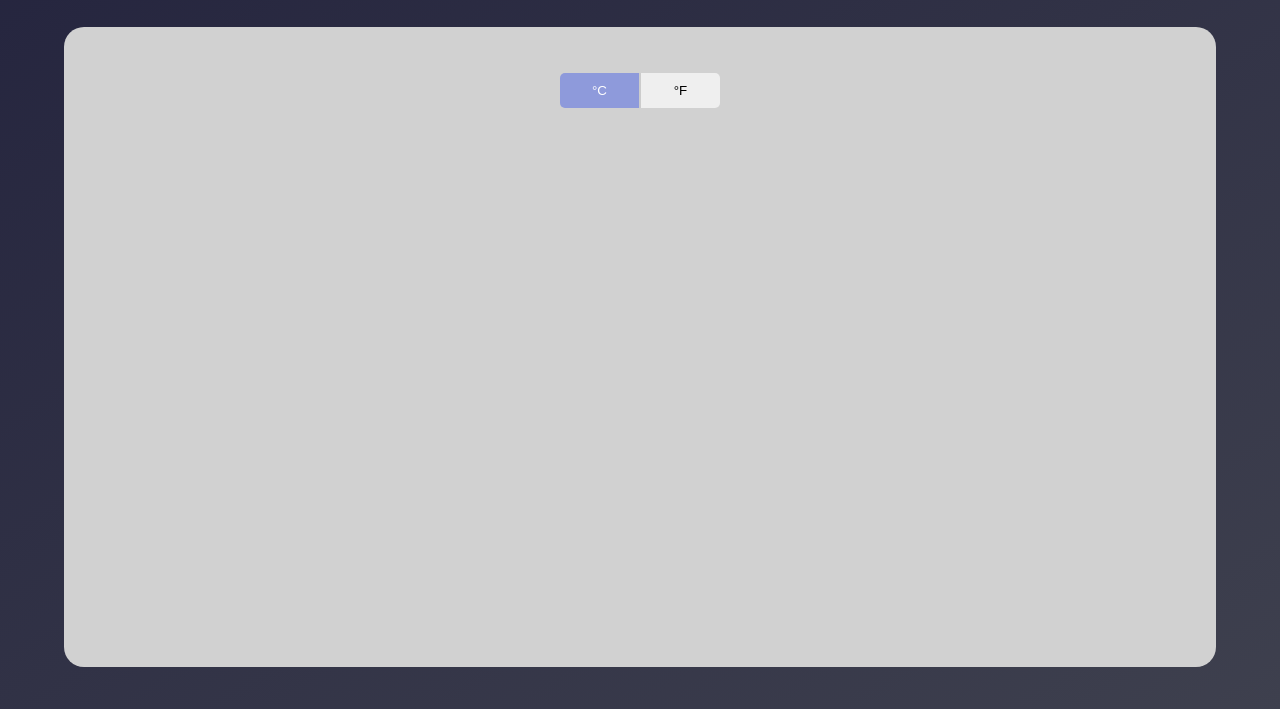
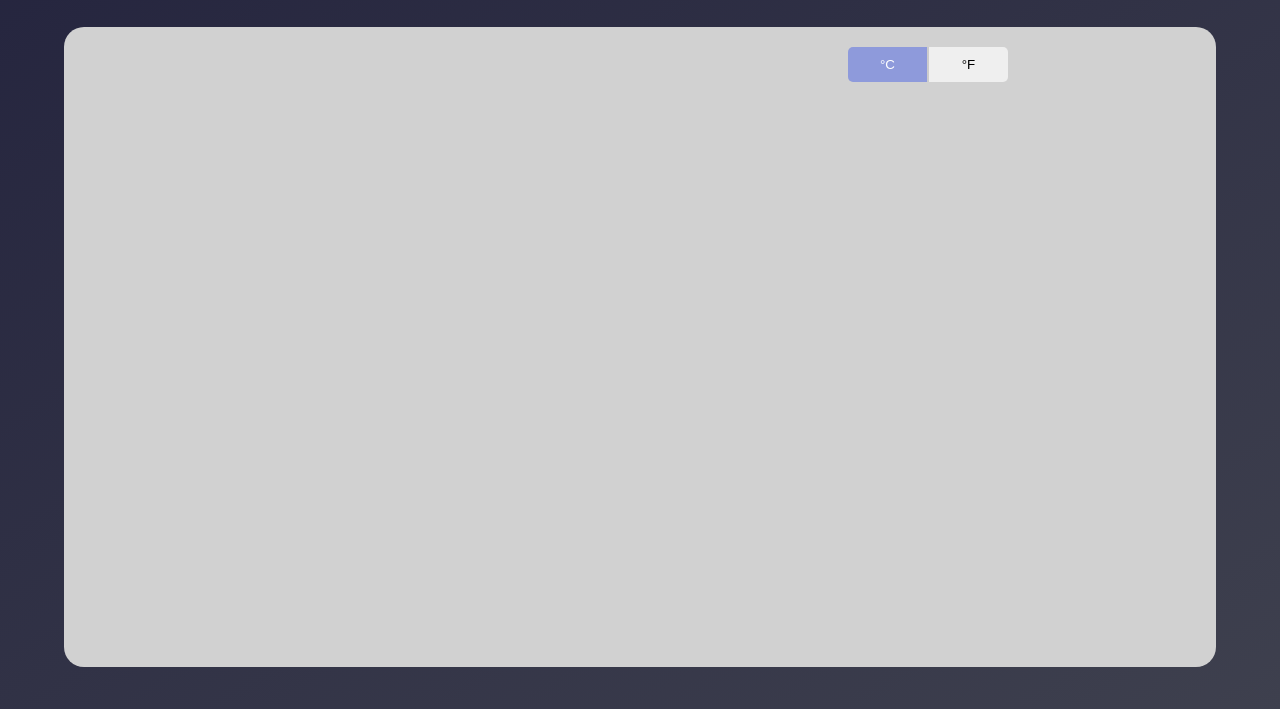
Before and after one commit to Hossam-Allam/Weatherly, a website built with webpack: page src/template.html in a window 1280 px wide. Shown: the part 103-812 px from the top of the page. Built offline with nearby package versions, Linux system fonts and the light colour scheme.

Commit message:
layout change

```diff
--- a/src/styles.css
+++ b/src/styles.css
@@ -102,13 +102,14 @@ body {
   border-radius: 20px;
   display: grid;
   grid-template-rows: 1fr 4fr;
+  grid-template-columns: 1fr 1fr;
 }
 
 .unit-buttons {
   display: flex;
   gap: 0px;
   justify-self: center;
-  align-self: center;
+  padding: 20px;
 }
 
 .hidden {
@@ -150,9 +151,17 @@ body {
   font-size: 3rem;
   font-weight: 700;
   color: rgb(79, 54, 116);
+  justify-self: center;
 }
 
 .weather-icon {
   width: 100px;
   height: 100px;
 }
+
+.weather-display {
+  display: flex;
+  flex-direction: column;
+  align-items: center;
+  gap: 1rem;
+}
--- a/src/template.html
+++ b/src/template.html
@@ -31,13 +31,15 @@
     </div>
 
     <div class="main">
-      <div class="unit-buttons">
-        <button class="celcius active">°C</button>
-        <button class="fahrenheit">°F</button>
-      </div>
       <div class="info">
         <h1 class="city"></h1>
         <h3 class="description"></h3>
+      </div>
+      <div class="weather-display">
+        <div class="unit-buttons">
+          <button class="celcius active">°C</button>
+          <button class="fahrenheit">°F</button>
+        </div>
         <p class="temp"></p>
       </div>
     </div>
```
